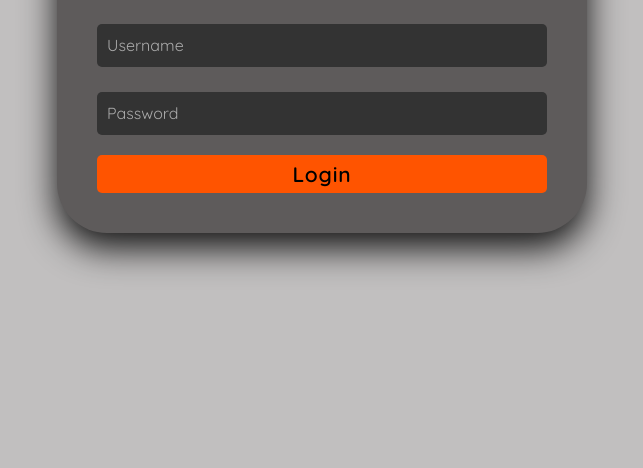
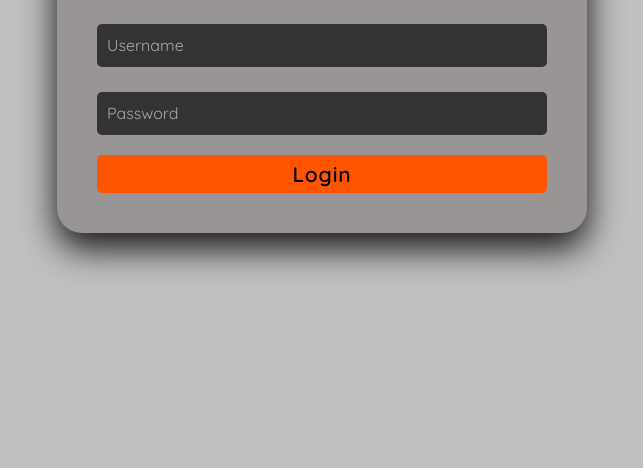
Before and after one commit to wawtv/wawtv.github.io, a plain HTML site: page index.html in a window 1280 px wide. Shown: the part 332-800 px from the top of the page, without its empty margins (318-961 px from the left). Drawn offline with Linux system fonts and the light colour scheme.

Commit message:
Update index.html

```diff
--- a/index.html
+++ b/index.html
@@ -29,11 +29,11 @@ a {
 }
 
 .auth__box {
-	max-width: 530px; //400px;
+	max-width: 530px; /* 400px; */
 	width: 98%;
 	padding: 40px;
-	border-radius: 50px;
-	background-color: #5e5b5b; //#222;
+	border-radius: 25px;
+	background-color: #999595; /* #5e5b5b; */  /* #222; */
 	box-shadow: 0 15px 35px rgba(0, 0, 0, 0.9);
 }
 
```
